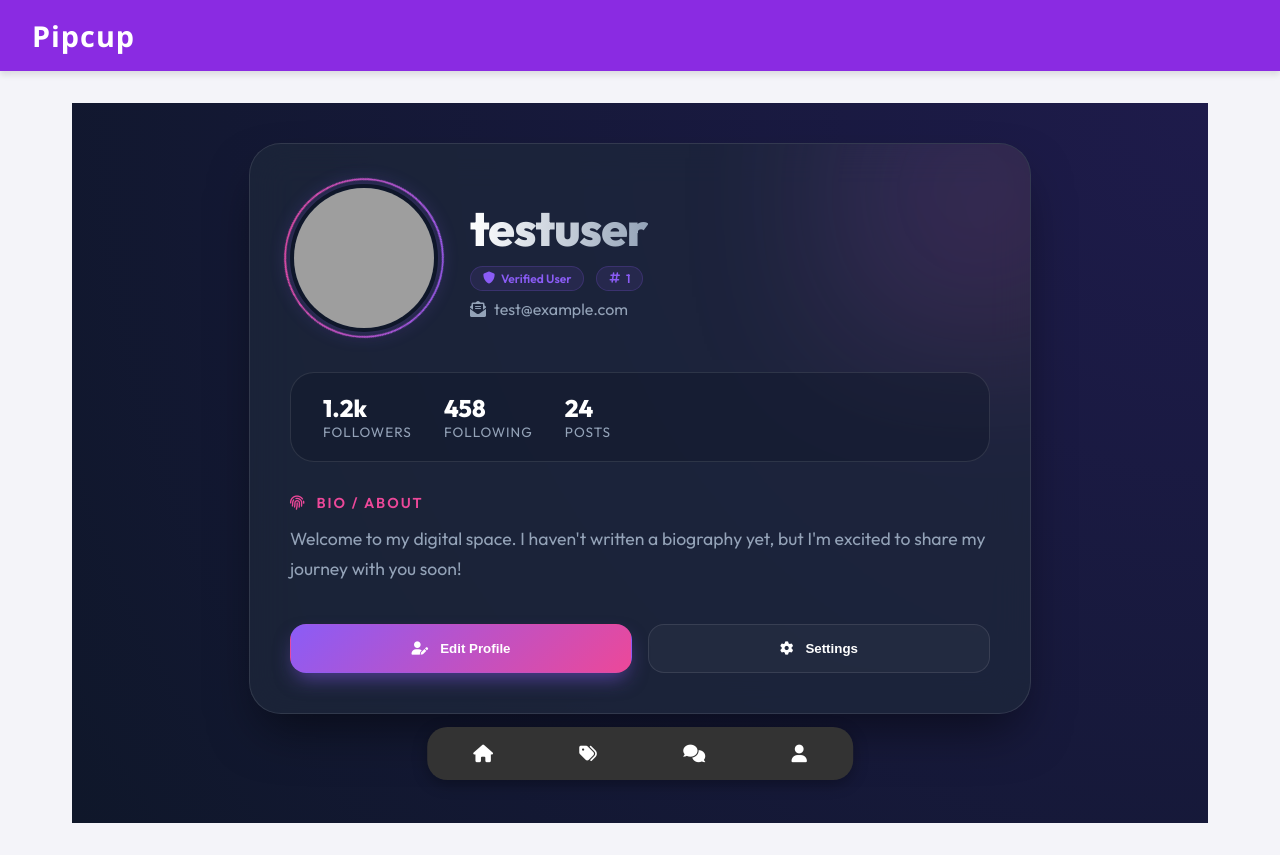
After one commit to sudalai-cpu/pipcup, a Django app: page /profile/ in a window 1280 px wide. The commit adds this page. Run offline with Django 5.2, Linux system fonts and the light colour scheme; data comes from the database, SQL or seed files in the repository; both versions use the stored data as it was after the commit; grey boxes are pictures that could not be loaded.

Commit message:
show profile page

```diff
--- a/zone/models.py
+++ b/zone/models.py
@@ -1,4 +1,13 @@
 from django.db import models
+from django.contrib.auth.models import User
+
+class Profile(models.Model):
+    user = models.OneToOneField(User, on_delete=models.CASCADE)
+    image = models.ImageField(default='default.jpg', upload_to='profile_pics')
+    bio = models.TextField(max_length=500, blank=True)
+
+    def __str__(self):
+        return f'{self.user.username} Profile'
 
 class Post(models.Model):
     title = models.CharField(max_length=200)
--- a/zone/templates/zone/base.html
+++ b/zone/templates/zone/base.html
@@ -32,7 +32,7 @@
             <a href="{% url 'home' %}" class="nav-item"><i class="fas fa-home"></i></a>
             <a href="{% url 'sale' %}" class="nav-item"><i class="fas fa-tags"></i></a>
             <a href="#" class="nav-item"><i class="fas fa-comments"></i></a>
-            <a href="#" class="nav-item"><i class="fas fa-user"></i></a>
+            <a href="{% url 'profile' %}" class="nav-item no-ajax"><i class="fas fa-user"></i></a>
         </div>
     </footer>
 
@@ -44,7 +44,7 @@
                 link.addEventListener('click', async (e) => {
                     // Only intercept internal links
                     const href = link.getAttribute('href');
-                    if (!href.startsWith('#') && !href.startsWith('http')) {
+                    if (!href.startsWith('#') && !href.startsWith('http') && !link.classList.contains('no-ajax')) {
                         e.preventDefault();
 
                         try {
--- /dev/null
+++ b/zone/templates/zone/profile.html
@@ -0,0 +1,354 @@
+{% extends 'zone/base.html' %}
+{% load static %}
+
+{% block title %}Profile - {{ profile.user.username }}{% endblock %}
+
+{% block content %}
+<div class="profile-page-wrapper">
+    <div class="profile-card">
+        <div class="profile-accent-glow"></div>
+
+        <div class="profile-main-content">
+            <div class="profile-header">
+                <div class="profile-avatar-container">
+                    <div class="avatar-ring"></div>
+                    {% if profile.image %}
+                    <img src="{{ profile.image.url }}" alt="Profile Photo" class="profile-avatar">
+                    {% else %}
+                    <div class="profile-avatar-placeholder">
+                        <i class="fas fa-user-astronaut"></i>
+                    </div>
+                    {% endif %}
+                </div>
+
+                <div class="profile-user-meta">
+                    <h1 class="profile-name">{{ profile.user.username }}</h1>
+                    <div class="profile-badges">
+                        <span class="badge"><i class="fas fa-shield-alt"></i> Verified User</span>
+                        <span class="badge"><i class="fas fa-hashtag"></i> {{ profile.user.id }}</span>
+                    </div>
+                    <a href="mailto:{{ profile.user.email }}" class="profile-email">
+                        <i class="fas fa-envelope-open-text"></i> {{ profile.user.email }}
+                    </a>
+                </div>
+            </div>
+
+            <div class="profile-stats">
+                <div class="stat-item">
+                    <span class="stat-value">1.2k</span>
+                    <span class="stat-label">Followers</span>
+                </div>
+                <div class="stat-item">
+                    <span class="stat-value">458</span>
+                    <span class="stat-label">Following</span>
+                </div>
+                <div class="stat-item">
+                    <span class="stat-value">24</span>
+                    <span class="stat-label">Posts</span>
+                </div>
+            </div>
+
+            <div class="profile-bio-box">
+                <div class="bio-header">
+                    <i class="fas fa-fingerprint"></i>
+                    <span>Bio / About</span>
+                </div>
+                <p class="bio-text">
+                    {% if profile.bio %}
+                    {{ profile.bio }}
+                    {% else %}
+                    Welcome to my digital space. I haven't written a biography yet, but I'm excited to share my journey
+                    with you soon!
+                    {% endif %}
+                </p>
+            </div>
+
+            <div class="profile-actions-grid">
+                <button class="action-btn-primary">
+                    <i class="fas fa-user-edit"></i>
+                    <span>Edit Profile</span>
+                </button>
+                <button class="action-btn-secondary">
+                    <i class="fas fa-cog"></i>
+                    <span>Settings</span>
+                </button>
+            </div>
+        </div>
+    </div>
+</div>
+
+<style>
+    @import url('https://fonts.googleapis.com/css2?family=Outfit:wght@300;400;600;800&display=swap');
+
+    :root {
+        --profile-bg: #0f172a;
+        --card-bg: rgba(30, 41, 59, 0.7);
+        --accent-1: #8b5cf6;
+        /* Indigo */
+        --accent-2: #ec4899;
+        /* Pink */
+        --text-pure: #ffffff;
+        --text-muted: #94a3b8;
+        --glass-border: rgba(255, 255, 255, 0.1);
+        --glow-shadow: 0 0 20px rgba(139, 92, 246, 0.3);
+    }
+
+    .profile-page-wrapper {
+        font-family: 'Outfit', sans-serif;
+        min-height: 80vh;
+        display: flex;
+        justify-content: center;
+        align-items: flex-start;
+        padding: 40px 20px;
+        background: radial-gradient(circle at top right, #1e1b4b, #0f172a);
+    }
+
+    .profile-card {
+        position: relative;
+        width: 100%;
+        max-width: 700px;
+        background: var(--card-bg);
+        backdrop-filter: blur(20px);
+        border: 1px solid var(--glass-border);
+        border-radius: 32px;
+        padding: 40px;
+        box-shadow: 0 25px 50px -12px rgba(0, 0, 0, 0.5);
+        overflow: hidden;
+    }
+
+    .profile-accent-glow {
+        position: absolute;
+        top: -100px;
+        right: -100px;
+        width: 300px;
+        height: 300px;
+        background: linear-gradient(135deg, var(--accent-1), var(--accent-2));
+        filter: blur(80px);
+        opacity: 0.15;
+        z-index: 0;
+    }
+
+    .profile-main-content {
+        position: relative;
+        z-index: 1;
+    }
+
+    .profile-header {
+        display: flex;
+        align-items: center;
+        gap: 32px;
+        margin-bottom: 40px;
+    }
+
+    .profile-avatar-container {
+        position: relative;
+        flex-shrink: 0;
+    }
+
+    .avatar-ring {
+        position: absolute;
+        inset: -6px;
+        border-radius: 50%;
+        background: linear-gradient(45deg, var(--accent-1), var(--accent-2));
+        padding: 2px;
+        mask: linear-gradient(#fff 0 0) content-box, linear-gradient(#fff 0 0);
+        mask-composite: exclude;
+        animation: rotateRing 4s linear infinite;
+    }
+
+    @keyframes rotateRing {
+        from {
+            transform: rotate(0deg);
+        }
+
+        to {
+            transform: rotate(360deg);
+        }
+    }
+
+    .profile-avatar,
+    .profile-avatar-placeholder {
+        width: 140px;
+        height: 140px;
+        border-radius: 50%;
+        object-fit: cover;
+        background: #1e293b;
+        display: flex;
+        align-items: center;
+        justify-content: center;
+        box-shadow: var(--glow-shadow);
+        border: 4px solid var(--profile-bg);
+    }
+
+    .profile-avatar-placeholder i {
+        font-size: 60px;
+        background: linear-gradient(135deg, var(--accent-1), var(--accent-2));
+        -webkit-background-clip: text;
+        -webkit-text-fill-color: transparent;
+    }
+
+    .profile-name {
+        font-size: 3rem;
+        font-weight: 800;
+        margin: 0;
+        background: linear-gradient(to right, #fff, #94a3b8);
+        -webkit-background-clip: text;
+        -webkit-text-fill-color: transparent;
+        letter-spacing: -1px;
+    }
+
+    .profile-badges {
+        display: flex;
+        gap: 12px;
+        margin: 8px 0;
+    }
+
+    .badge {
+        font-size: 0.75rem;
+        font-weight: 600;
+        padding: 4px 12px;
+        background: rgba(139, 92, 246, 0.1);
+        color: var(--accent-1);
+        border: 1px solid rgba(139, 92, 246, 0.2);
+        border-radius: 20px;
+        display: flex;
+        align-items: center;
+        gap: 6px;
+    }
+
+    .profile-email {
+        font-size: 1rem;
+        color: var(--text-muted);
+        text-decoration: none;
+        display: flex;
+        align-items: center;
+        gap: 8px;
+        transition: color 0.2s;
+    }
+
+    .profile-email:hover {
+        color: var(--text-pure);
+    }
+
+    .profile-stats {
+        display: flex;
+        gap: 32px;
+        background: rgba(15, 23, 42, 0.4);
+        padding: 20px 32px;
+        border-radius: 24px;
+        border: 1px solid var(--glass-border);
+        margin-bottom: 32px;
+    }
+
+    .stat-item {
+        display: flex;
+        flex-direction: column;
+        align-items: flex-start;
+    }
+
+    .stat-value {
+        font-size: 1.5rem;
+        font-weight: 800;
+        color: var(--text-pure);
+    }
+
+    .stat-label {
+        font-size: 0.85rem;
+        color: var(--text-muted);
+        text-transform: uppercase;
+        letter-spacing: 1px;
+    }
+
+    .profile-bio-box {
+        margin-bottom: 40px;
+    }
+
+    .bio-header {
+        display: flex;
+        align-items: center;
+        gap: 10px;
+        font-size: 0.9rem;
+        font-weight: 600;
+        color: var(--accent-2);
+        margin-bottom: 12px;
+        text-transform: uppercase;
+        letter-spacing: 2px;
+    }
+
+    .bio-text {
+        font-size: 1.1rem;
+        line-height: 1.7;
+        color: var(--text-muted);
+        margin: 0;
+    }
+
+    .profile-actions-grid {
+        display: grid;
+        grid-template-columns: 1fr 1fr;
+        gap: 16px;
+    }
+
+    .action-btn-primary,
+    .action-btn-secondary {
+        padding: 16px;
+        border-radius: 16px;
+        font-weight: 600;
+        cursor: pointer;
+        display: flex;
+        align-items: center;
+        justify-content: center;
+        gap: 12px;
+        transition: all 0.3s cubic-bezier(0.4, 0, 0.2, 1);
+        border: 1px solid transparent;
+    }
+
+    .action-btn-primary {
+        background: linear-gradient(135deg, var(--accent-1), var(--accent-2));
+        color: white;
+        box-shadow: 0 10px 20px -5px rgba(139, 92, 246, 0.5);
+    }
+
+    .action-btn-primary:hover {
+        transform: translateY(-4px);
+        box-shadow: 0 15px 30px -10px rgba(139, 92, 246, 0.6);
+    }
+
+    .action-btn-secondary {
+        background: rgba(255, 255, 255, 0.03);
+        color: var(--text-pure);
+        border: 1px solid var(--glass-border);
+    }
+
+    .action-btn-secondary:hover {
+        background: rgba(255, 255, 255, 0.08);
+        transform: translateY(-4px);
+    }
+
+    @media (max-width: 640px) {
+        .profile-header {
+            flex-direction: column;
+            text-align: center;
+        }
+
+        .profile-name {
+            font-size: 2.2rem;
+        }
+
+        .profile-badges {
+            justify-content: center;
+        }
+
+        .profile-email {
+            justify-content: center;
+        }
+
+        .profile-stats {
+            justify-content: space-around;
+        }
+
+        .profile-actions-grid {
+            grid-template-columns: 1fr;
+        }
+    }
+</style>
+{% endblock %}
--- a/zone/urls.py
+++ b/zone/urls.py
@@ -7,4 +7,5 @@ urlpatterns = [
 
     path('like/<int:post_id>/', views.like_post, name='like_post'),
     path('comment/<int:post_id>/', views.add_comment, name='add_comment'),
+    path('profile/', views.profile, name='profile'),
 ]
--- a/zone/views.py
+++ b/zone/views.py
@@ -1,5 +1,7 @@
 from django.shortcuts import render, redirect, get_object_or_404
-from .models import Post, Comment
+from .models import Post, Comment, Profile
+from django.contrib.auth.decorators import login_required
+from django.contrib.auth.models import User
 
 def home(request):
     if request.method == 'POST':
@@ -34,3 +36,15 @@ def add_comment(request, post_id):
             Comment.objects.create(post=post, content=content)
             return JsonResponse({'status': 'success'})
     return JsonResponse({'status': 'error'}, status=400)
+def profile(request):
+    if request.user.is_authenticated:
+        user = request.user
+    else:
+        # For testing, if not logged in, show the first user's profile
+        user = User.objects.first()
+        if not user:
+            # Create a test user if none exists
+            user, created = User.objects.get_or_create(username='testuser', email='test@example.com')
+
+    profile, created = Profile.objects.get_or_create(user=user)
+    return render(request, 'zone/profile.html', {'profile': profile})
```
Also changed, not shown: db.sqlite3, zone/migrations/0004_profile.py (added).
